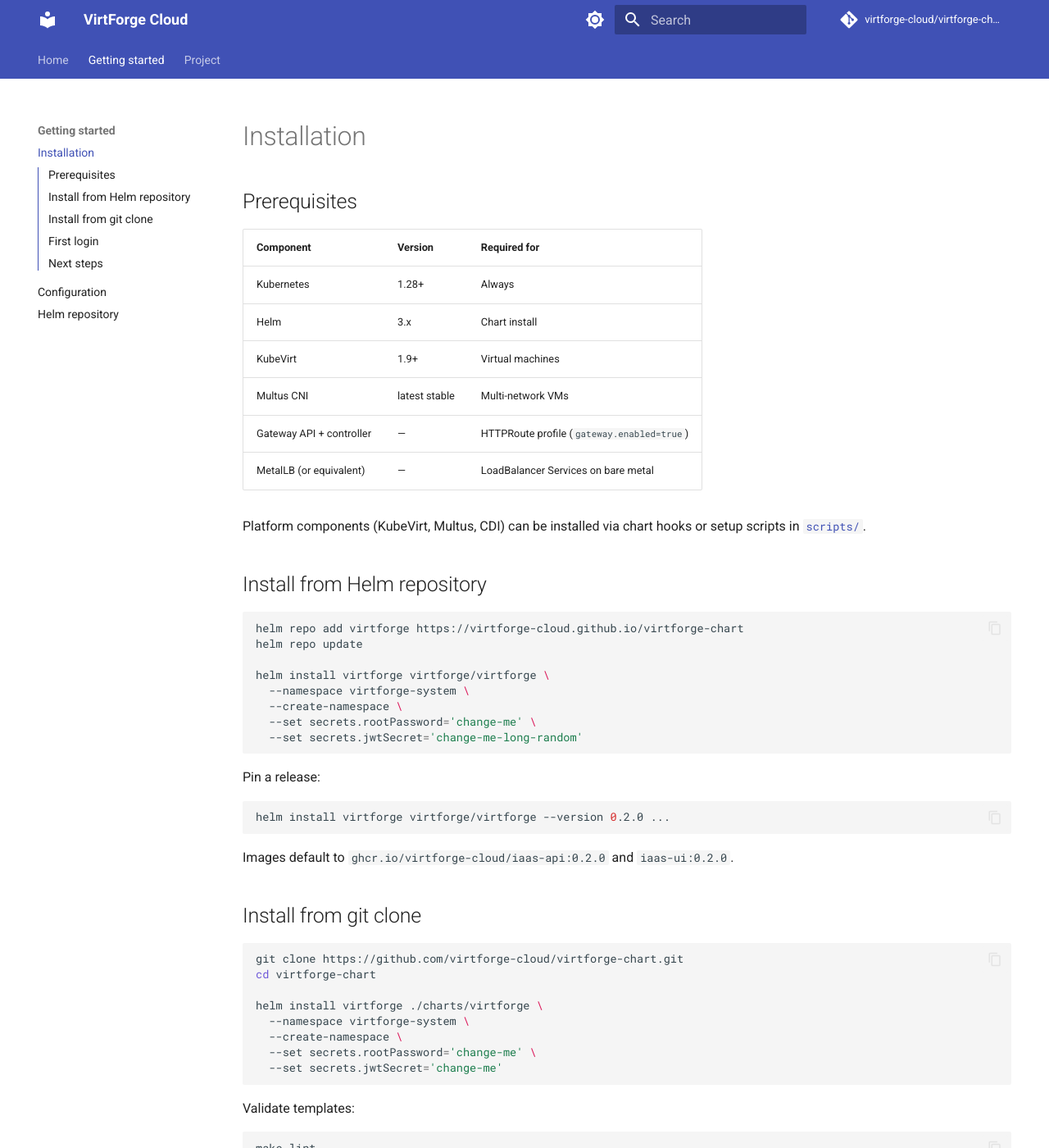
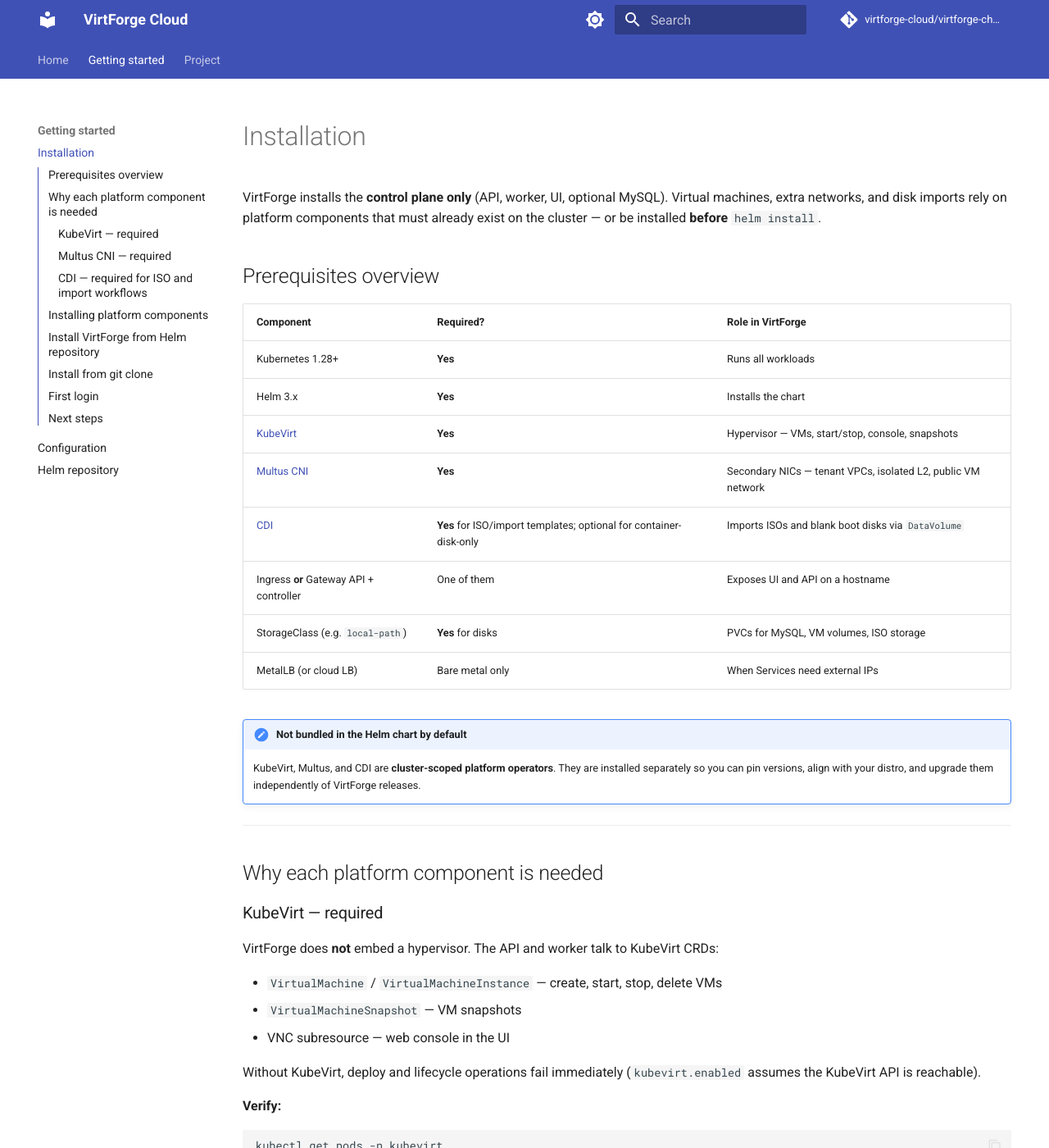
Before and after one commit to virtfoundry/helm-charts, an MkDocs documentation site: the page built from docs/guide/installation.md, in a window 1280 px wide and 1400 px high. Shown: the whole window at 82% size. Built offline with MkDocs 1.6.1 and Material for MkDocs 9.7.7, drawn with Linux system fonts in a browser that asks for light colours; comment, search, counter and statistics services are not loaded; some of the changed text lies outside the part shown.

Commit message:
docs(install): explain KubeVirt, Multus, and CDI prerequisites
Document why each platform component is required, verification commands,
install order, and when CDI is optional for container-disk templates.

````diff
--- a/docs/guide/installation.md
+++ b/docs/guide/installation.md
@@ -1,19 +1,119 @@
 # Installation
 
-## Prerequisites
+VirtForge installs the **control plane only** (API, worker, UI, optional MySQL). Virtual machines, extra networks, and disk imports rely on platform components that must already exist on the cluster — or be installed **before** `helm install`.
 
-| Component | Version | Required for |
-|-----------|---------|--------------|
-| Kubernetes | 1.28+ | Always |
-| Helm | 3.x | Chart install |
-| KubeVirt | 1.9+ | Virtual machines |
-| Multus CNI | latest stable | Multi-network VMs |
-| Gateway API + controller | — | HTTPRoute profile (`gateway.enabled=true`) |
-| MetalLB (or equivalent) | — | LoadBalancer Services on bare metal |
+## Prerequisites overview
 
-Platform components (KubeVirt, Multus, CDI) can be installed via chart hooks or setup scripts in [`scripts/`](https://github.com/virtforge-cloud/virtforge-chart/tree/main/scripts).
+| Component | Required? | Role in VirtForge |
+|-----------|-----------|-------------------|
+| Kubernetes 1.28+ | **Yes** | Runs all workloads |
+| Helm 3.x | **Yes** | Installs the chart |
+| [KubeVirt](https://kubevirt.io/) | **Yes** | Hypervisor — VMs, start/stop, console, snapshots |
+| [Multus CNI](https://github.com/k8snetworkplumbingwg/multus-cni) | **Yes** | Secondary NICs — tenant VPCs, isolated L2, public VM network |
+| [CDI](https://github.com/kubevirt/containerized-data-importer) | **Yes** for ISO/import templates; optional for container-disk-only | Imports ISOs and blank boot disks via `DataVolume` |
+| Ingress **or** Gateway API + controller | One of them | Exposes UI and API on a hostname |
+| StorageClass (e.g. `local-path`) | **Yes** for disks | PVCs for MySQL, VM volumes, ISO storage |
+| MetalLB (or cloud LB) | Bare metal only | When Services need external IPs |
 
-## Install from Helm repository
+!!! note "Not bundled in the Helm chart by default"
+    KubeVirt, Multus, and CDI are **cluster-scoped platform operators**. They are installed separately so you can pin versions, align with your distro, and upgrade them independently of VirtForge releases.
+
+---
+
+## Why each platform component is needed
+
+### KubeVirt — required
+
+VirtForge does **not** embed a hypervisor. The API and worker talk to KubeVirt CRDs:
+
+- `VirtualMachine` / `VirtualMachineInstance` — create, start, stop, delete VMs
+- `VirtualMachineSnapshot` — VM snapshots
+- VNC subresource — web console in the UI
+
+Without KubeVirt, deploy and lifecycle operations fail immediately (`kubevirt.enabled` assumes the KubeVirt API is reachable).
+
+**Verify:**
+
+```bash
+kubectl get pods -n kubevirt
+kubectl get crd virtualmachines.kubevirt.io
+```
+
+---
+
+### Multus CNI — required
+
+VirtForge models **CloudStack-style networking**: tenants, VPCs, security groups, and an optional shared public network. That requires **more than the default pod CNI**:
+
+| Feature | How VirtForge uses Multus |
+|---------|---------------------------|
+| Tenant VPC / private networks | Creates `NetworkAttachmentDefinition` (NAD) per network on an isolated bridge |
+| Public / routable VM IPs | Secondary NIC on a bridge or macvlan NAD + cloud-init addressing |
+| Security groups | Kubernetes `NetworkPolicy` on the pod network; extra NICs use Multus interfaces |
+
+The hypervisor driver attaches Multus networks to VM launcher pods (`v1.multus-cni.io/default-network` and additional NADs). **VPCs, custom networks, and public IP pools do not work without Multus.**
+
+Pod-only VMs (no `network_ids`, public network disabled) still use KubeVirt’s masquerade interface, but the product expects Multus for full IaaS functionality.
+
+**Verify:**
+
+```bash
+kubectl get pods -n kube-system -l app=multus
+kubectl get crd network-attachment-definitions.k8s.cni.cncf.io
+```
+
+---
+
+### CDI — required for ISO and import workflows
+
+[CDI](https://github.com/kubevirt/containerized-data-importer) provides `DataVolume` resources. VirtForge uses CDI when:
+
+- Registering an **ISO template** (HTTP import of an `.iso` into a PVC)
+- Creating a **blank boot disk** for install-from-ISO (e.g. Windows eval)
+- Waiting for import completion before a VM can boot from ISO
+
+**Container-disk templates** (image URL pointing at a registry-hosted disk image) can work **without CDI** — KubeVirt pulls the image directly as a `containerDisk`.
+
+| Template / deploy path | CDI needed? |
+|------------------------|-------------|
+| Linux cloud image (container disk) | No |
+| ISO template or install-from-ISO | **Yes** |
+| Attaching an existing imported volume | **Yes** (volume created via CDI) |
+
+If you only use container-disk templates, you can skip CDI initially; enable it before using ISO features.
+
+**Verify:**
+
+```bash
+kubectl get pods -n cdi
+kubectl get crd datavolumes.cdi.kubevirt.io
+```
+
+---
+
+## Installing platform components
+
+The chart can optionally trigger install **hooks** (`platform.multus.install`, `platform.cdi.install`, KubeVirt job). By default these are **off** — most clusters install platform software once, outside VirtForge upgrades.
+
+**Recommended:** use the helper scripts (idempotent) from a chart clone:
+
+```bash
+export KUBECONFIG=/path/to/kubeconfig
+
+./scripts/setup/kubevirt.sh   # KubeVirt operator + CRDs
+./scripts/setup/multus.sh     # Multus DaemonSet
+./scripts/setup/cdi.sh        # CDI operator
+```
+
+Or install from upstream docs and verify CRDs before proceeding.
+
+**Order:** Multus and storage class first → KubeVirt → CDI (CDI depends on KubeVirt CRDs).
+
+---
+
+## Install VirtForge from Helm repository
+
+After platform prerequisites are healthy:
 
 ```bash
 helm repo add virtforge https://virtforge-cloud.github.io/virtforge-chart
@@ -29,10 +129,16 @@
 Pin a release:
 
 ```bash
-helm install virtforge virtforge/virtforge --version 0.2.0 ...
+helm install virtforge virtforge/virtforge --version 0.2.0 \
+  --namespace virtforge-system \
+  --create-namespace \
+  --set secrets.rootPassword='change-me' \
+  --set secrets.jwtSecret='change-me-long-random'
 ```
 
 Images default to `ghcr.io/virtforge-cloud/iaas-api:0.2.0` and `iaas-ui:0.2.0`.
+
+---
 
 ## Install from git clone
 
@@ -53,6 +159,8 @@
 make lint
 ```
 
+---
+
 ## First login
 
 Default bootstrap credentials (override with `secrets.rootPassword`):
@@ -62,6 +170,8 @@
 
 API base path: `/api/v1` on the same hostname as the UI.
 
+---
+
 ## Next steps
 
 - [Configuration](configuration.md) — Helm values and networking
````
Also changed, not shown: README.md (+12 -8 lines), charts/virtforge/README.md (+10 -0 lines), docs/index.md (+4 -0 lines).
